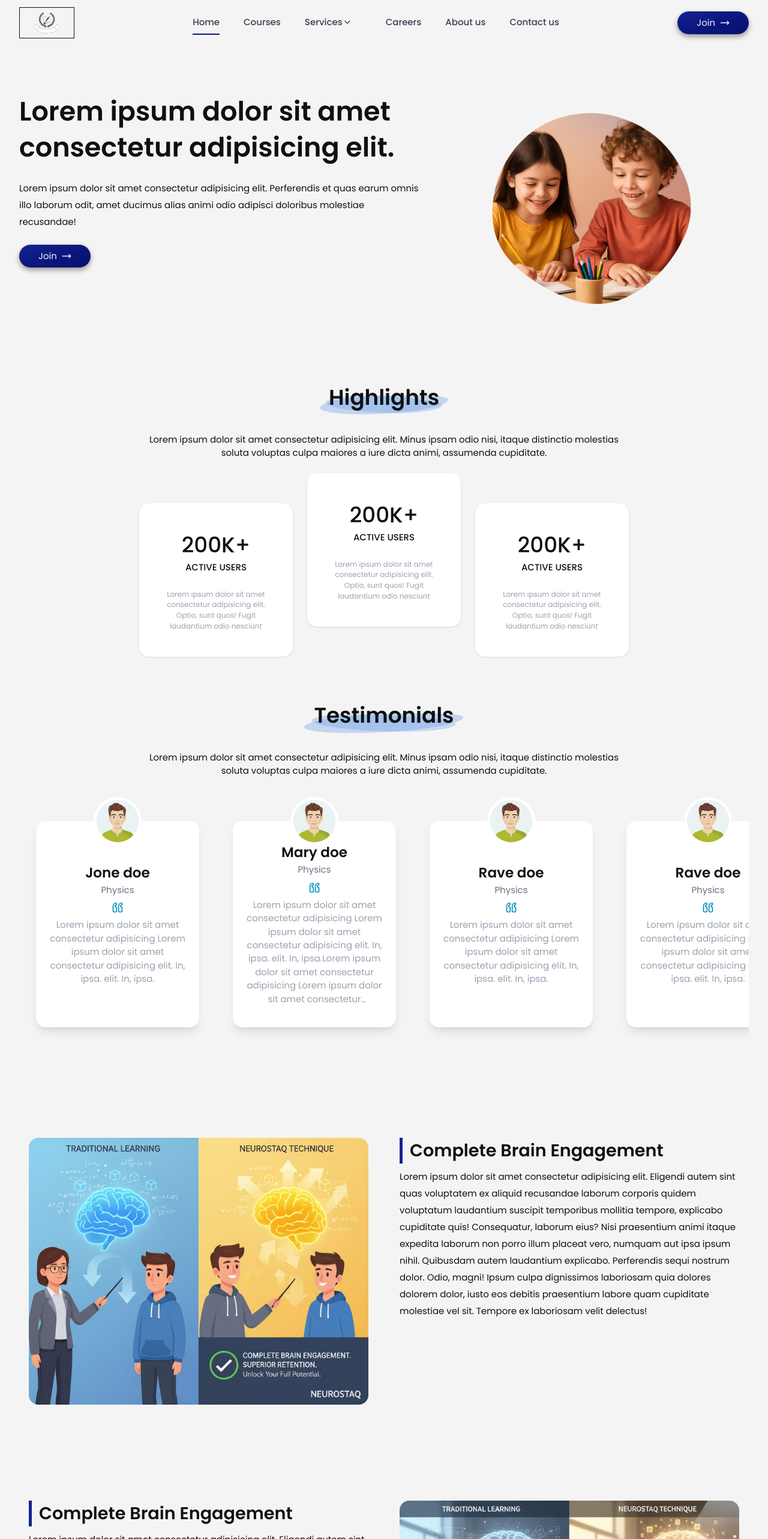
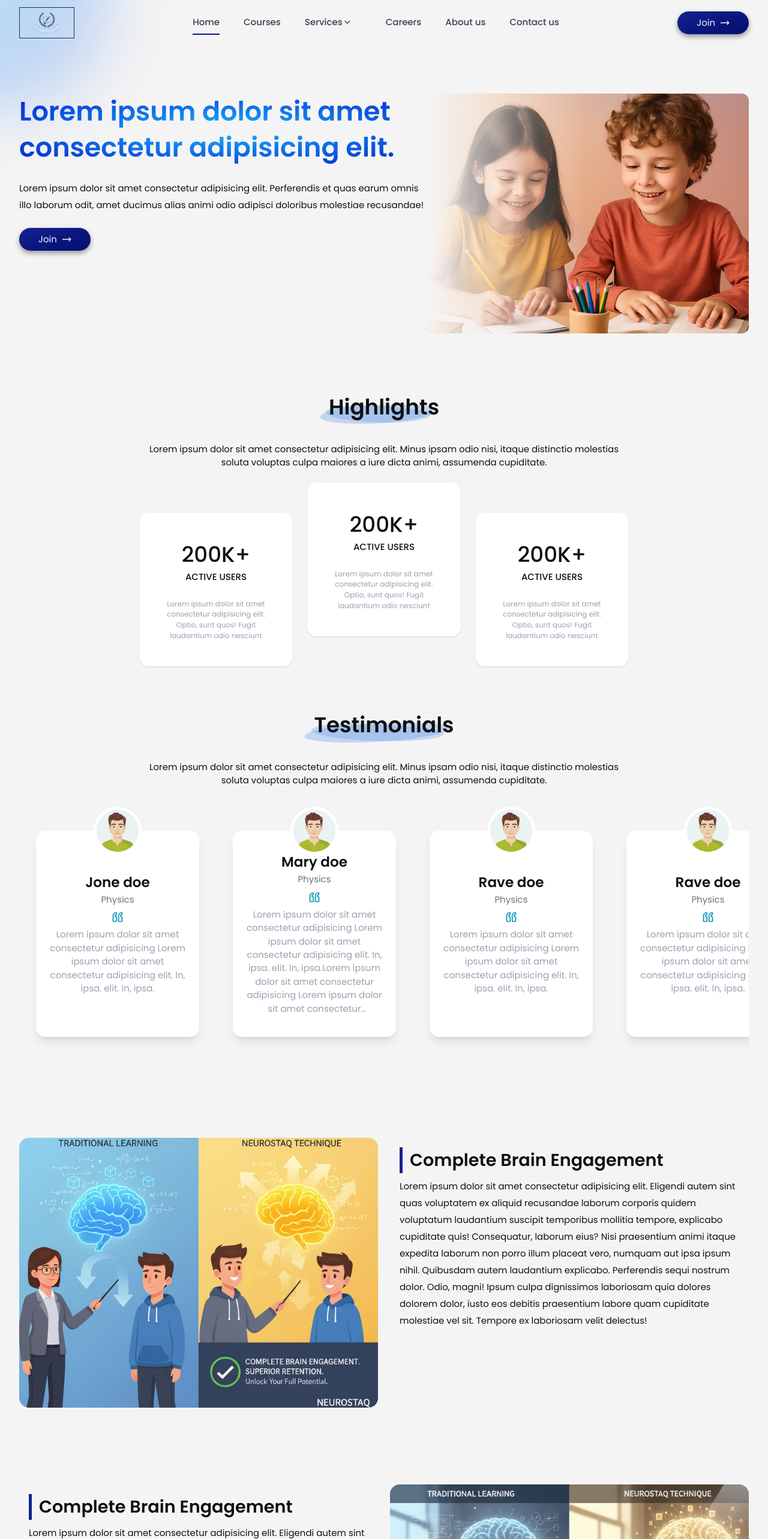
Before and after one commit to ashifashi2681/edu, a Next.js app: page / in a window 1280 px wide. Shown: the top 2566 px of the page at 60% size. Built offline with nearby package versions, Linux system fonts and the light colour scheme.

Commit message:
animation

```diff
--- a/src/app/globals.css
+++ b/src/app/globals.css
@@ -87,6 +87,7 @@ body {
 	left: -10px;
 	right: -10px;
 	height: 55%;
+	width: 100%;
 	background: rgba(91, 147, 231, 0.404);
 	z-index: -1;
 	border-radius: 40% 60% 50% 50% / 50% 40% 60% 50%;
@@ -101,3 +102,10 @@ body {
 	transform: rotate(2deg) scale(0.95);
 	opacity: 0.7;
 }
+
+/* hero title */
+.hero-title {
+	background: radial-gradient(ellipse farthest-corner at center center, #16B9FF 0%, #051ACF 100%);
+-webkit-background-clip: text;
+-webkit-text-fill-color: transparent;
+}
--- a/src/app/home/Faqs.jsx
+++ b/src/app/home/Faqs.jsx
@@ -6,9 +6,11 @@ import React from "react";
 
 function Faqs() {
 	return (
-		<SectionContainer title={"Frequently Asked Questions"} bg={"bg-red-100"}>
-			<div className="grid grid-cols-2 gap-4">
-				<div className="w-full h-full flex justify-center relative overflow-hidden rounded-2xl">
+		<SectionContainer
+			title={"Frequently Asked Questions"}
+			bg={"bg-red-100"}>
+			<div className="grid grid-cols-2 md:grid-cols-1 gap-4">
+				<div className="relative w-full h-[400px] flex justify-center  overflow-hidden rounded-2xl md:rounded-lg">
 					<Image
 						src="/faq.png"
 						alt="faq"
--- a/src/app/home/Feature.jsx
+++ b/src/app/home/Feature.jsx
@@ -1,33 +1,32 @@
-import SectionContainer from '@/components/ui/SectionContainer'
-import Image from 'next/image'
-import React from 'react'
+import SectionContainer from "@/components/ui/SectionContainer";
+import Image from "next/image";
+import React from "react";
 
-function Feature({title, para, img, rtl=false}) {
-  return (
+function Feature({ title, para, img, rtl = false }) {
+	return (
 		<SectionContainer>
-			<div className="flex gap-5 items-start">
-				<div className={`flex-1 p-4 ${rtl && 'order-last'}`}>
+			<div className="flex gap-5 items-start md:flex-col">
+				<div
+					className={`flex-1 md:flex-initial rounded-2xl lg:rounded-xl md:rounded-lg overflow-hidden p-4 relative w-full h-[450px] ${
+						rtl && "order-last md:order-first"
+					}`}>
 					<Image
 						src={img}
 						alt={title}
-						width={500}
-                        loading='lazy'
-						height={500}
-						className="w-full h-full object-cover rounded-2xl"
+						fill
+						className="object-cover"
+						loading="lazy"
 					/>
 				</div>
 				<div className="flex-1 bg-green200 p-4">
 					<h2 className="text-lg font-[600] mb-2 border-l-5 pl-3 border-l-bl-100">
 						{title}
 					</h2>
-					<p className="text-sm leading-7">
-						{para}
-
-					</p>
+					<p className="text-sm leading-7">{para}</p>
 				</div>
 			</div>
 		</SectionContainer>
-  );
+	);
 }
 
-export default Feature
+export default Feature;
--- a/src/app/home/Hero.jsx
+++ b/src/app/home/Hero.jsx
@@ -11,13 +11,14 @@ function Hero() {
 			transition={{ duration: 1.8 }}
 			animate={{ opacity: 1 }}>
 			<SectionContainer>
-				<div className="flex gap-2">
+
+				<div className="flex relative">
 					<div className="flex-1/3">
 						<motion.h1
 							initial={{ opacity: 0, y: 50 }}
 							transition={{ duration: 1.5 }}
 							animate={{ opacity: 1, y: 0 }}
-							className="text-xxl font-[600] leading-15 mb-6">
+							className="text-xxl font-[600] leading-15 lg:leading-13 md:leading-12 md:text-center mb-6 hero-title">
 							Lorem ipsum dolor sit amet consectetur adipisicing
 							elit.
 						</motion.h1>
@@ -25,27 +26,33 @@ function Hero() {
 							initial={{ opacity: 0, y: 50 }}
 							transition={{ duration: 1.5, delay: 1.2 }}
 							animate={{ opacity: 1, y: 0 }}
-							className="text-sm leading-7 mb-6">
+							className="text-sm leading-7 mb-6 md:text-center">
 							Lorem ipsum dolor sit amet consectetur adipisicing
 							elit. Perferendis et quas earum omnis illo laborum
 							odit, amet ducimus alias animi odio adipisci
 							doloribus molestiae recusandae!
 						</motion.p>
-						<motion.div initial={{opacity: 0}} transition={{duration: 1.5, delay: 2}} animate={{opacity: 1}}>
+						<motion.div
+						className='md:flex justify-center'
+							initial={{ opacity: 0 }}
+							transition={{ duration: 1.5, delay: 2 }}
+							animate={{ opacity: 1 }}>
 							<CustomButton className={"flex items-center gap-2"}>
 								Join <MoveRight size={16} />
 							</CustomButton>
 						</motion.div>
 					</div>
 
-					<div className=" flex-2">
-						<div className="relative w-full h-96">
+					<div className=" flex-2 md:hidden">
+						<div className="relative w-full h-[400px] flex justify-center overflow-hidden rounded-xl">
 							<Image
 								src="/hero.png"
 								alt="hero"
 								fill
-								className="object-contain"
+								className="object-cover"
+								loading="lazy"
 							/>
+							<div className="absolute inset-0 bg-gradient-to-r from-wh via-transparent to-transparent"></div>
 						</div>
 					</div>
 				</div>
--- a/src/app/layout.js
+++ b/src/app/layout.js
@@ -6,6 +6,7 @@ import Navbar from "@/components/common/Navbar";
 import Footer from "@/components/common/Footer";
 import SplashScreen from "@/components/common/Splash";
 import SmoothScrollLayout from "@/components/common/SmoothScrollLayout";
+import MouseGradient from "@/components/ui/MouseGradient";
 
 // const geistSans = Geist({
 // 	variable: "--font-geist-sans",
@@ -37,6 +38,7 @@ export default function RootLayout({ children }) {
 				<SplashScreen></SplashScreen>
 				<main className="min-h-screen body-b">
 					<Navbar />
+					<MouseGradient/>
 					{children}
 					<Footer />
 				</main>
--- a/src/components/common/Splash.jsx
+++ b/src/components/common/Splash.jsx
@@ -3,7 +3,7 @@ import Image from "next/image";
 import React, { useEffect, useState } from "react";
 
 function SplashScreen() {
-	const [showSplash, setShowSplash] = useState(false);
+	const [showSplash, setShowSplash] = useState(true);
 	const [fadeout, setFadeout] = useState(false);
 
 	useEffect(() => {
@@ -12,7 +12,6 @@ function SplashScreen() {
 		if (hasSeenSplash) {
 			setShowSplash(false);
 		} else {
-			setShowSplash(true);
 			setTimeout(() => {
 				setFadeout(true);
 			}, 1500);
--- /dev/null
+++ b/src/components/ui/MouseGradient.jsx
@@ -0,0 +1,54 @@
+"use client";
+import { motion, useMotionValue, useSpring } from "motion/react";
+import { useEffect } from "react";
+function MouseGradient({
+	size = 400,
+	color1 = "rgba(56, 189, 248, 0.3)",
+	color2 = "rgba(59, 130, 246, 0.3)",
+}) {
+	const x = useMotionValue(0);
+	const y = useMotionValue(0);
+
+
+	const springX = useSpring(x, { stiffness: 40, damping: 80 });
+	const springY = useSpring(y, { stiffness: 40, damping: 80 });
+
+	useEffect(() => {
+		const handleMove = (e) => {
+			x.set(e.clientX);
+			y.set(e.clientY);
+
+		};
+
+		window.addEventListener("mousemove", handleMove);
+
+		return () => {
+			window.removeEventListener("mousemove", handleMove);
+		};
+	}, [x, y]);
+
+
+
+	return (
+		<motion.div
+			style={{
+				position: "fixed",
+				top: 0,
+				left: 0,
+				width: size,
+				height: size,
+				borderRadius: "50%",
+				background: `radial-gradient(circle, ${color1}, ${color2}, transparent 90%)`,
+				pointerEvents: "none",
+				zIndex: 0,
+				x: springX,
+				y: springY,
+				translateX: `-50%`,
+				translateY: `-50%`,
+				filter: "blur(50px)",
+			}}
+		/>
+	);
+}
+
+export default MouseGradient;
--- a/src/components/ui/NavItem.jsx
+++ b/src/components/ui/NavItem.jsx
@@ -48,7 +48,8 @@ function NavItem({ data, nested = false }) {
 			{currentMenu?.map((nav, i) => (
 				<motion.li
 				initial={{ opacity: 0, y: -10 }}
-				animate={{ opacity: 1, y: 0 }}
+				whileInView={{ opacity: 1, y: 0 }}
+				viewport={{ once: true }}
 				transition={{ delay: i * 0.1 }}
 				key={i} className="relative">
 					<Link
```
Also changed, not shown: src/app/home/Testimonials.jsx (+6 -2 lines), public/hero.png.
